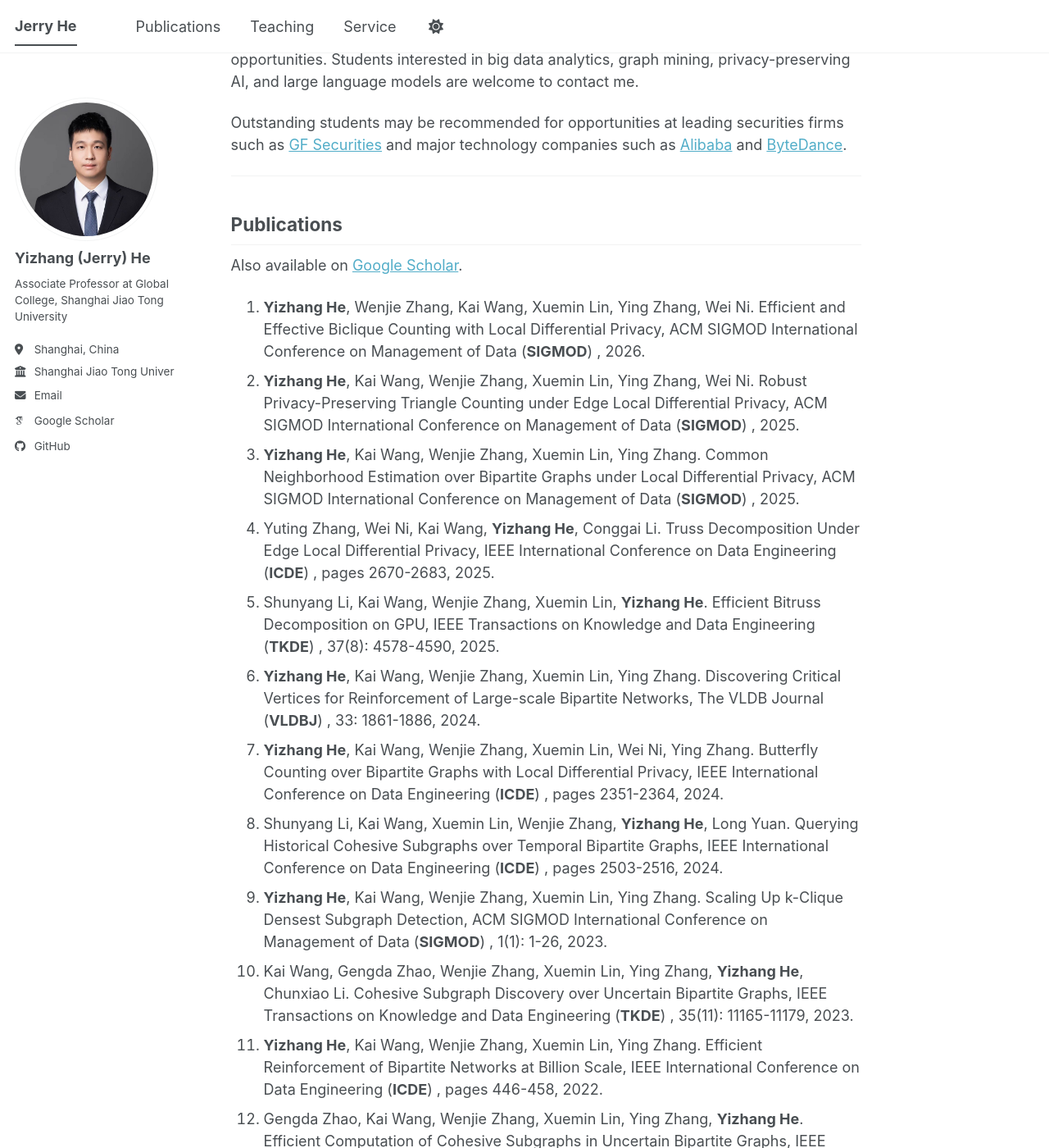
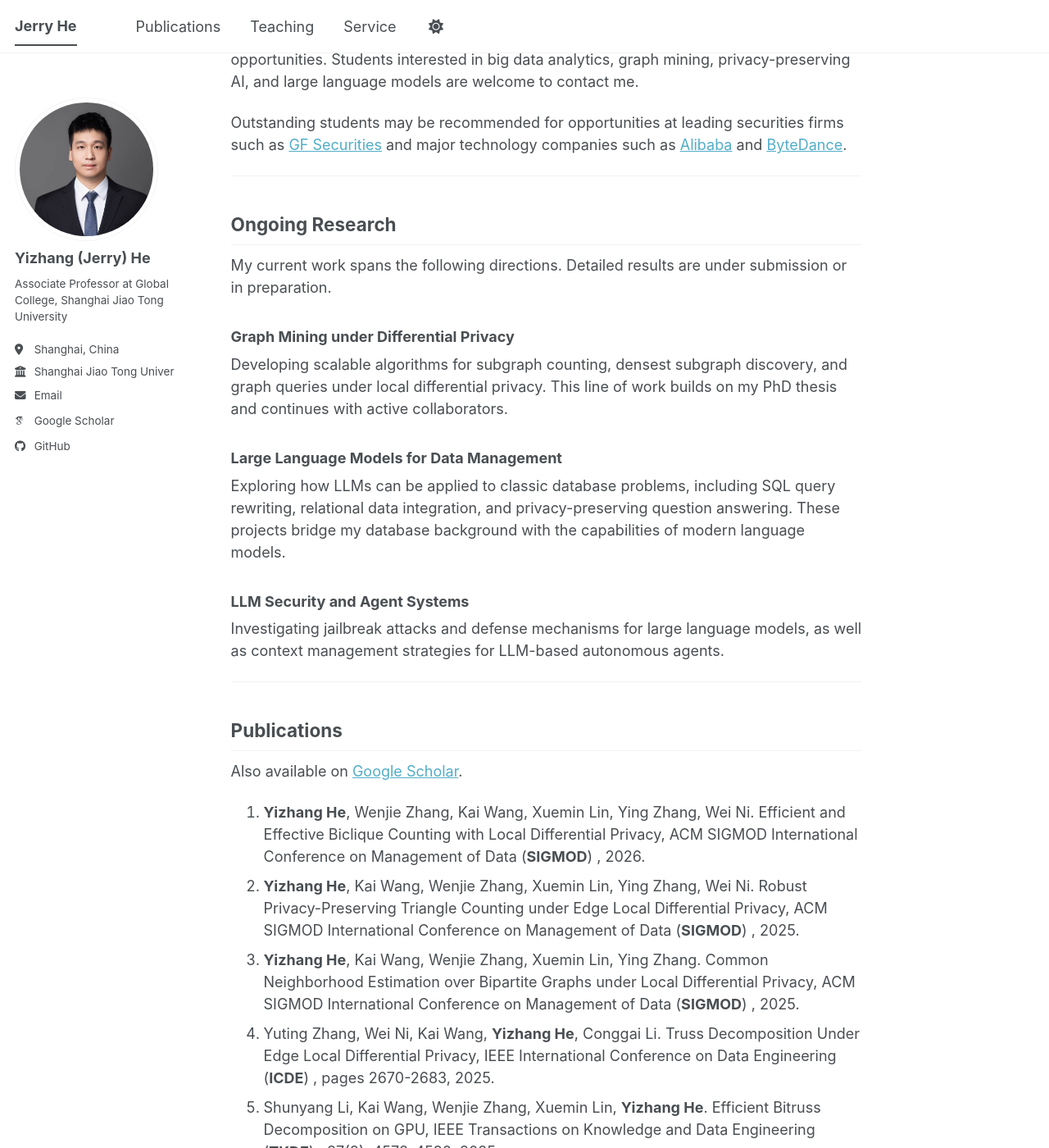
Before and after one commit to jerryUNSW/jerryUNSW.github.io, a Jekyll site: the page built from _pages/about.md, in a window 1280 px wide and 1400 px high, scrolled down 500 px. Shown: the whole window at 82% size. Built offline with Jekyll 4.4.1, drawn with Linux system fonts in a browser that asks for light colours; some web fonts are replaced; a script bundle is joined from its source files by our own code; library files that are not in the unit come from our copies; some of the changed text lies outside the part shown.

Commit message:
Move Ongoing Research above Publications for better visibility

```diff
--- a/_pages/about.md
+++ b/_pages/about.md
@@ -20,6 +20,21 @@ Outstanding students may be recommended for opportunities at leading securities
 
 ---
 
+## <span id="ongoing">Ongoing Research</span>
+
+My current work spans the following directions. Detailed results are under submission or in preparation.
+
+### Graph Mining under Differential Privacy
+Developing scalable algorithms for subgraph counting, densest subgraph discovery, and graph queries under local differential privacy. This line of work builds on my PhD thesis and continues with active collaborators.
+
+### Large Language Models for Data Management
+Exploring how LLMs can be applied to classic database problems, including SQL query rewriting, relational data integration, and privacy-preserving question answering. These projects bridge my database background with the capabilities of modern language models.
+
+### LLM Security and Agent Systems
+Investigating jailbreak attacks and defense mechanisms for large language models, as well as context management strategies for LLM-based autonomous agents.
+
+---
+
 ## <span id="publications">Publications</span>
 
 Also available on [Google Scholar](https://scholar.google.com/citations?user=AeA4sfcAAAAJ).
```
Also changed, not shown: other parts of _pages/about.md (+0 -15 lines).
